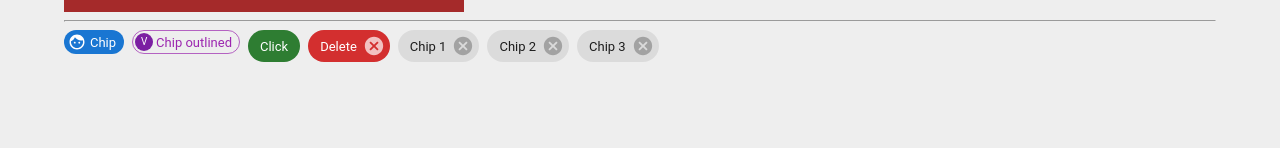
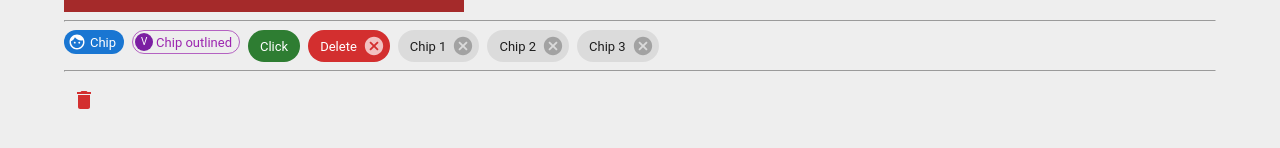
Before and after one commit to Winniequan/Learn-MUI-with-TypeScript, a React (Create React App) app: page / in a window 1280 px wide. Shown: the part 5576-5724 px from the top of the page. Before the commit the page ends 5702 px from the top, so only its background shows below. Built offline with nearby package versions, Linux system fonts and the light colour scheme.

Commit message:
add Tooltip

```diff
--- a/src/App.tsx
+++ b/src/App.tsx
@@ -24,6 +24,7 @@
 import { MuiBadge } from './components/MuiBadge';
 import { MuiList } from './components/MuiList';
 import { MuiChip } from './components/MuiChip';
+import { MuiTooltip } from './components/MuiTooltip';
 
 function App() {
   return (
@@ -76,6 +77,8 @@
      <MuiList />
      <hr/>
      <MuiChip/>
+     <hr/>
+     <MuiTooltip/>
     </div>
   );
 }
--- /dev/null
+++ b/src/components/MuiTooltip.tsx
@@ -0,0 +1,13 @@
+import React from 'react'
+import { Tooltip, IconButton} from '@mui/material'
+import DeleteIcon from "@mui/icons-material/Delete";
+
+export const MuiTooltip = () => {
+  return (
+  <Tooltip title="Delete" placement='right' arrow enterDelay={500} leaveDelay={200} color="error">
+    <IconButton>
+        <DeleteIcon/>
+    </IconButton>
+  </Tooltip>
+  )
+}
```
